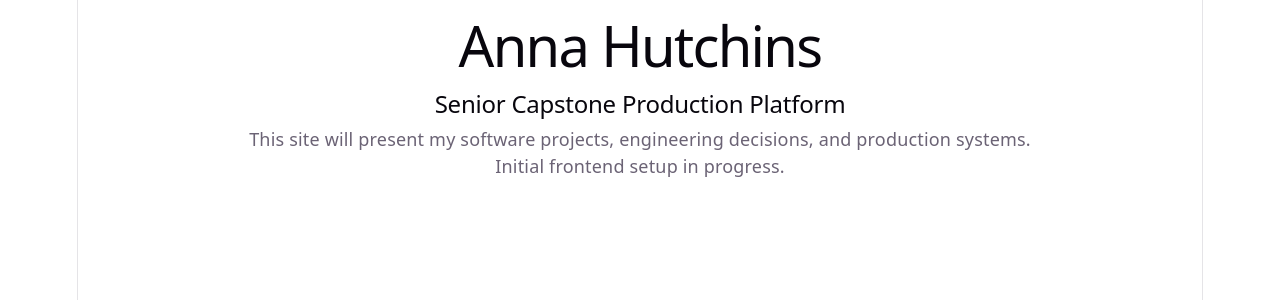
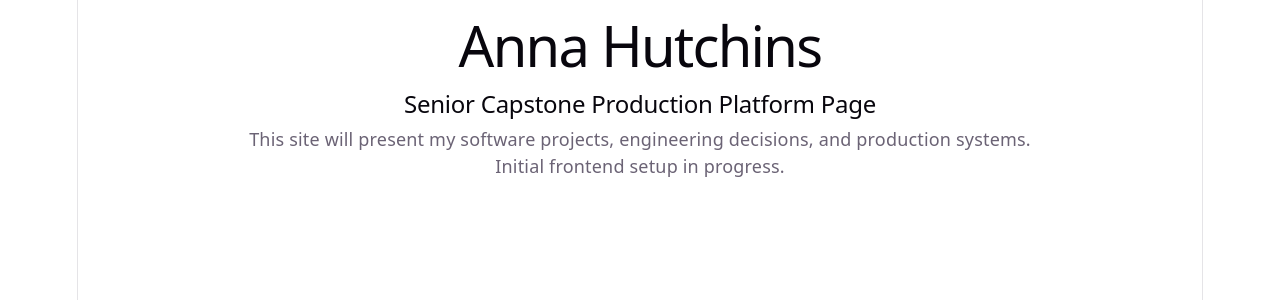
Before and after one commit to eipmavinna/my-platform, a React (Vite) app in the folder frontend/: page / in a window 1280 px wide. Shown: the top 300 px of the page. Built offline with nearby package versions, Linux system fonts and the light colour scheme.

Commit message:
word change test prod

```diff
--- a/frontend/src/App.tsx
+++ b/frontend/src/App.tsx
@@ -6,7 +6,7 @@ function App() {
     <main>
       <h1>Anna Hutchins</h1>
 
-      <h2>Senior Capstone Production Platform</h2>
+      <h2>Senior Capstone Production Platform Page</h2>
 
       <p>
         This site will present my software projects, engineering decisions,
```
